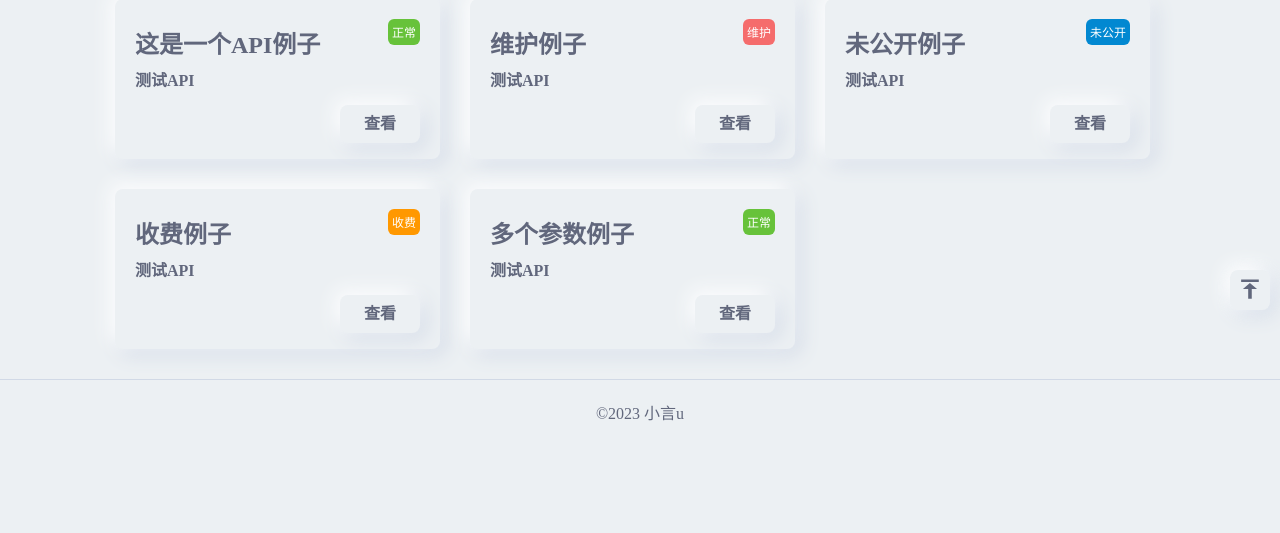
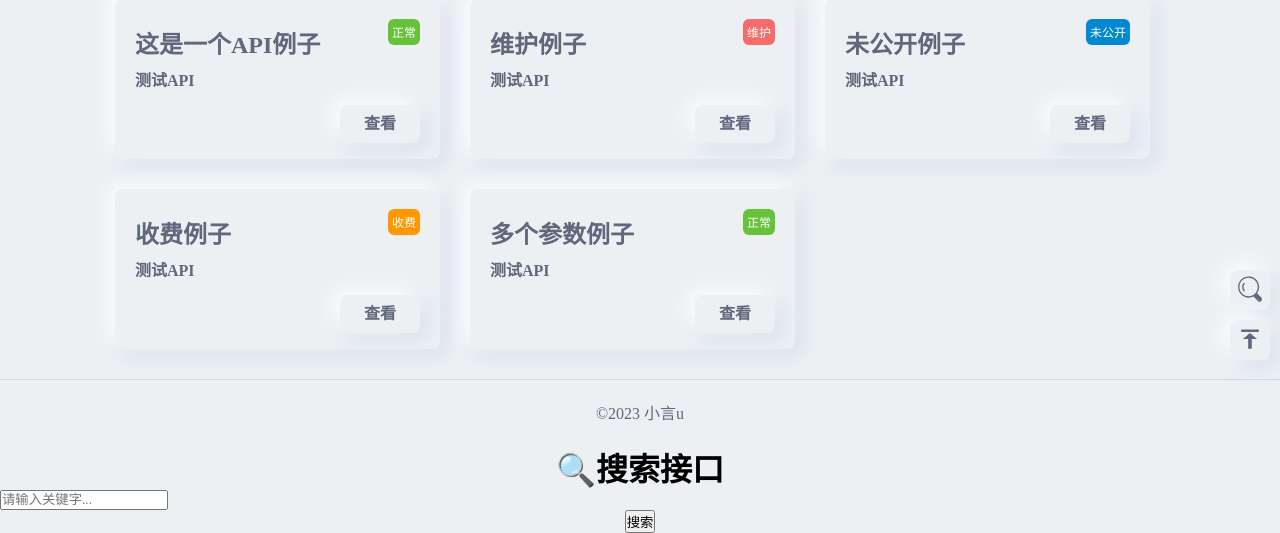
Before and after one commit to xiaoyanu/HelloApi, a PHP site: page / in a window 1280 px wide. Shown: the part 480-1013 px from the top of the page. Before the commit the page ends 901 px from the top, so only its background shows below. Run offline with PHP 8.4, Linux system fonts and the light colour scheme; some web fonts are replaced.

Commit message:
新增搜索功能

```diff
--- a/index.php
+++ b/index.php
@@ -94,6 +94,11 @@ $nr = json_decode($temp, true);
             <p><?php echo $nr['footer']; ?></p>
         </div>
         <div id="xf">
+            <a ks-tag="left" ks-text="搜索" id="searchButton">
+                <svg t="1686984175067" class="icon" viewBox="0 0 1024 1024" version="1.1" xmlns="http://www.w3.org/2000/svg" p-id="2531" id="mx_n_1686984175067" width="56" height="56">
+                    <path d="M949.76 884.3264a88.68864 88.68864 0 0 1-25.64096 62.67904 87.14752 87.14752 0 0 1-123.76576 0.16896l-164.29568-160.87552a382.4128 382.4128 0 0 1-26.43968 12.6208 382.83776 382.83776 0 0 1-300.032 0 383.38048 383.38048 0 0 1-122.48064-83.39968 391.296 391.296 0 0 1 0-550.36928 384.56832 384.56832 0 0 1 627.55328 123.648 391.00416 391.00416 0 0 1-40.704 376.57088l150.32832 156.56448a88.576 88.576 0 0 1 25.47712 62.39232z m-153.6512-444.04736c0-186.33216-150.41536-337.92-335.30368-337.92s-335.32928 151.6032-335.32928 337.92S275.89632 778.24 460.8 778.24s335.3088-151.64928 335.3088-337.96096z m-503.61344 168.90368a240.45568 240.45568 0 0 1 0-337.73568l34.63168 40.07424a183.46496 183.46496 0 0 0 0 257.50528z" p-id="2532" data-spm-anchor-id="a313x.7781069.0.i5" class="selected" fill="#61677C"></path>
+                </svg>
+            </a>
             <a ks-tag="left" ks-text="返回顶部" href="#tj">
                 <svg t="1680926673355" class="icon" viewBox="0 0 1024 1024" version="1.1" xmlns="http://www.w3.org/2000/svg" p-id="2320">
                     <path d="M188.274526 257.534448l0-97.428983 645.061528 0 0 97.428983L188.274526 257.534448zM252.732583 515.366677l255.82655-226.355331 260.329097 226.355331-192.371332 0 0 192.362122 0 161.89625-130.911562 0 0-354.258373L252.732583 515.366677z" p-id="2321" fill="#61677C"></path>
@@ -101,6 +106,62 @@ $nr = json_decode($temp, true);
             </a>
         </div>
     </div>
+    <!-- 搜索盒子 -->
+    <div id="main-ss">
+        <center>
+            <h1>🔍搜索接口</h1>
+        </center>
+        <form action="ss.php" method="GET">
+            <input id="ss" type="text" name="s" placeholder="请输入关键字...">
+            <center>
+                <input id="g-ss" type="submit" value="搜索">
+            </center>
+        </form>
+    </div>
+
+    <script>
+        // 获取搜索按钮元素
+        const searchButton = document.querySelector('#searchButton');
+        // 获取弹出的DIV元素
+        const popupDiv = document.querySelector('#main-ss');
+        // 添加点击事件监听器
+        searchButton.addEventListener('click', () => {
+            // 显示弹出的DIV
+            popupDiv.classList.add('show');
+            // 创建背景层
+            const backdrop = document.createElement('div');
+            backdrop.classList.add('backdrop');
+            // 将背景层插入到弹出DIV之前
+            popupDiv.parentNode.insertBefore(backdrop, popupDiv);
+            // 延迟添加动画类以触发动画效果
+            setTimeout(() => {
+                backdrop.style.opacity = '1';
+                popupDiv.style.opacity = '1';
+                popupDiv.style.transform = 'translate(-50%, -50%)';
+            }, 10);
+
+            // 添加点击事件监听器到背景层
+            backdrop.addEventListener('click', () => {
+                popupDiv.classList.remove('show');
+                removeBackdrop();
+            });
+        });
+
+        // 删除背景层
+        function removeBackdrop() {
+            const backdrop = document.querySelector('.backdrop');
+            if (backdrop) {
+                backdrop.style.opacity = '0';
+                popupDiv.style.opacity = '0';
+                popupDiv.style.transform = 'translate(-50%, -55%)';
+                // 延迟移除背景层以等待动画完成
+                setTimeout(() => {
+                    backdrop.remove();
+                }, 300);
+            }
+        }
+    </script>
+
 </body>
 
 </html>
```
